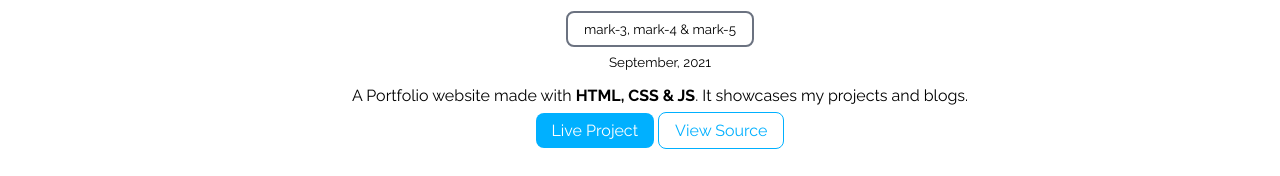
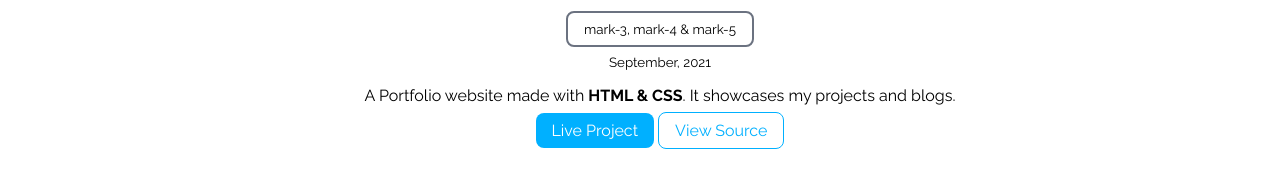
Before and after one commit to shivampandey0/neog-portfolio, a plain HTML site: page projects.html in a window 1280 px wide. Shown: the part 2956-3132 px from the top of the page. Drawn offline with Linux system fonts and the light colour scheme.

Commit message:
refactor: there is no js in portfolio

```diff
--- a/projects.html
+++ b/projects.html
@@ -183,7 +183,7 @@
                 <h1>Portfolio</h1>
                 <small class="mark-label">mark-3, mark-4 & mark-5</small>
                 <small class="small-date">September, 2021</small>
-                <p>A Portfolio website made with <strong>HTML, CSS & JS</strong>. It showcases my projects and blogs.</p>
+                <p>A Portfolio website made with <strong>HTML & CSS</strong>. It showcases my projects and blogs.</p>
 
                 <a class="link link-primary" target="_blank"
                     href="https://shivampandey.netlify.app/">Live Project</a>
```
